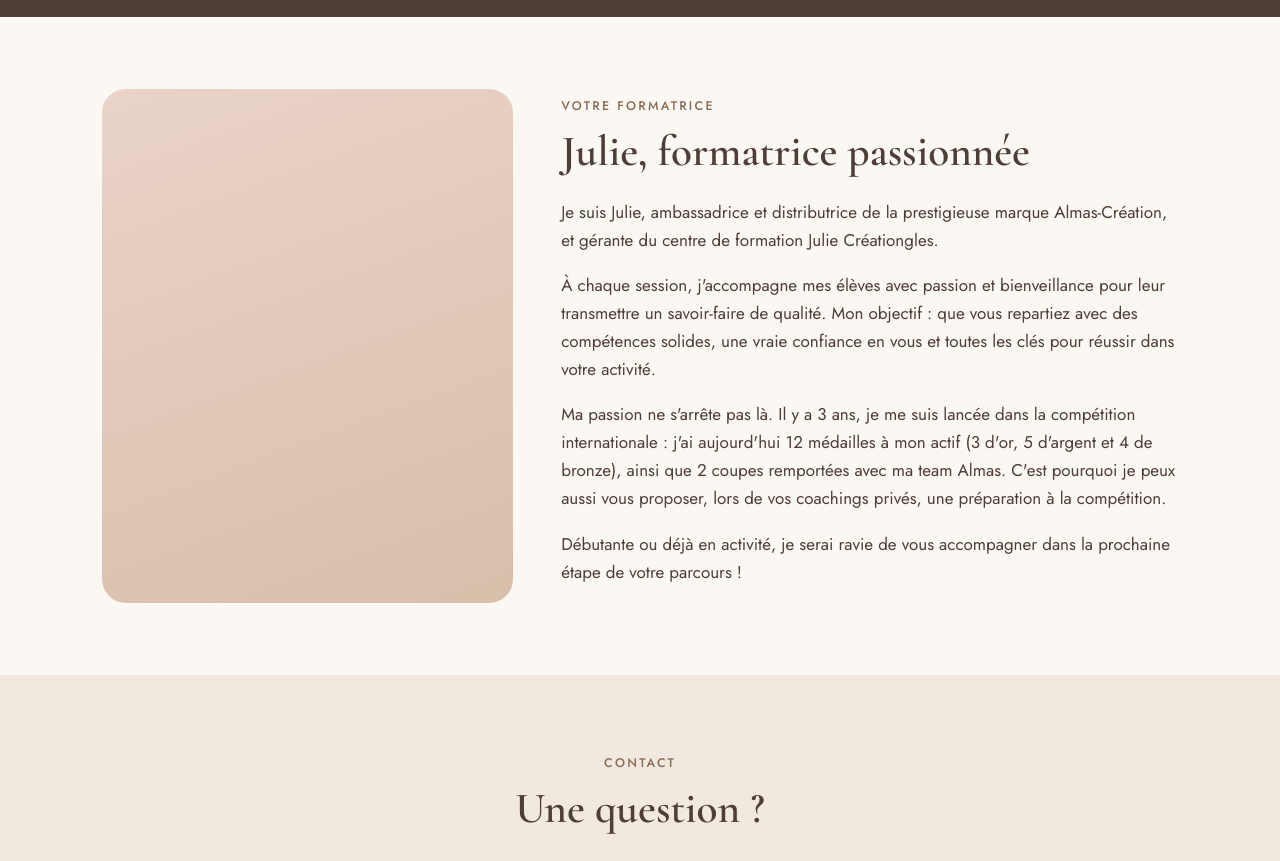
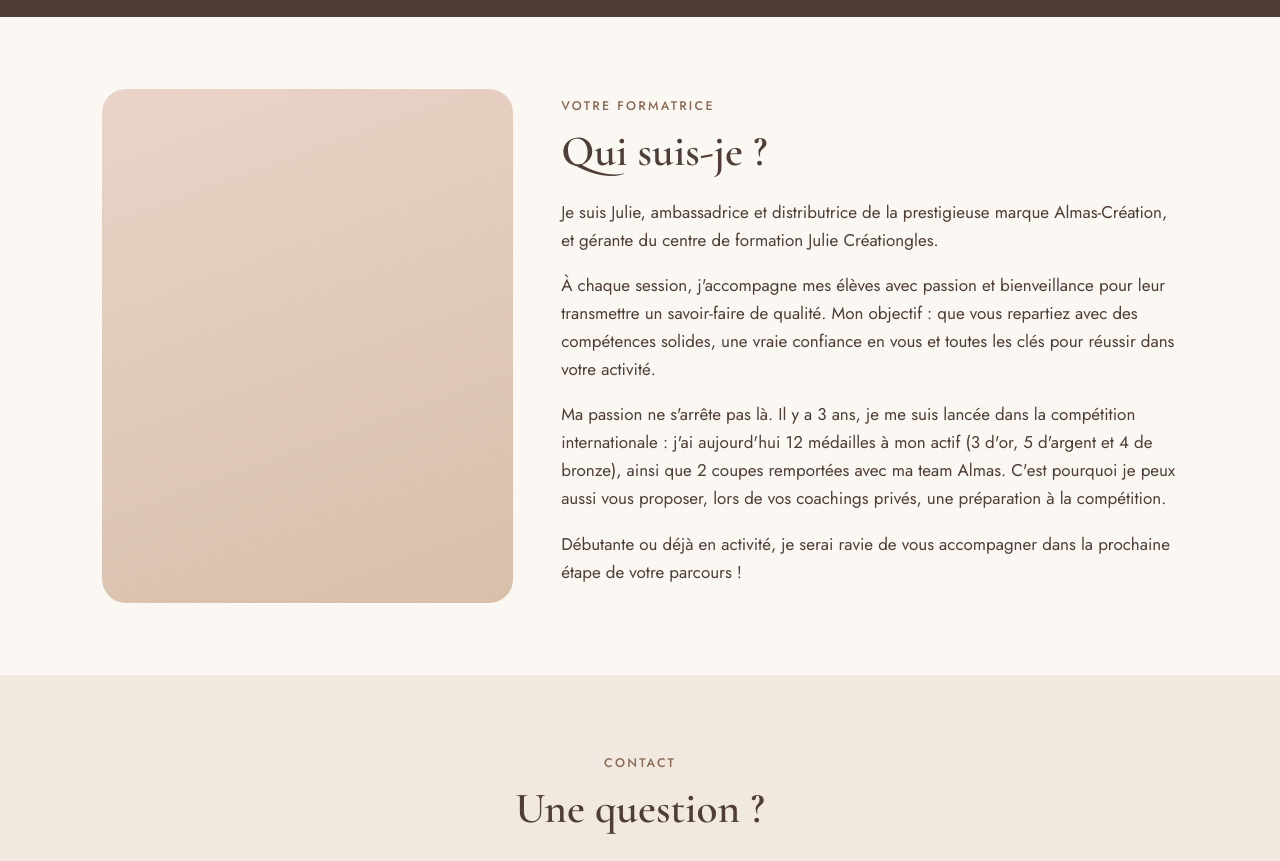
Before and after one commit to juliecreationgles/juliecreationgles.github.io, a plain HTML site: page index.html in a window 1280 px wide. Shown: the part 4180-5041 px from the top of the page. Drawn offline with nearby package versions, Linux system fonts and the light colour scheme.

Commit message:
Titre : Qui suis-je ?

```diff
--- a/index.html
+++ b/index.html
@@ -80,7 +80,7 @@
     <div class="photo"><img src="julie.jpg" alt="Portrait de la formatrice" onerror="this.remove()"></div>
     <div>
       <span class="eyebrow">Votre formatrice</span>
-      <h2><span data-site="prenom"></span>, formatrice passionnée</h2>
+      <h2>Qui suis-je ?</h2>
       <div data-site="a_propos"></div>
     </div>
   </div>
```
